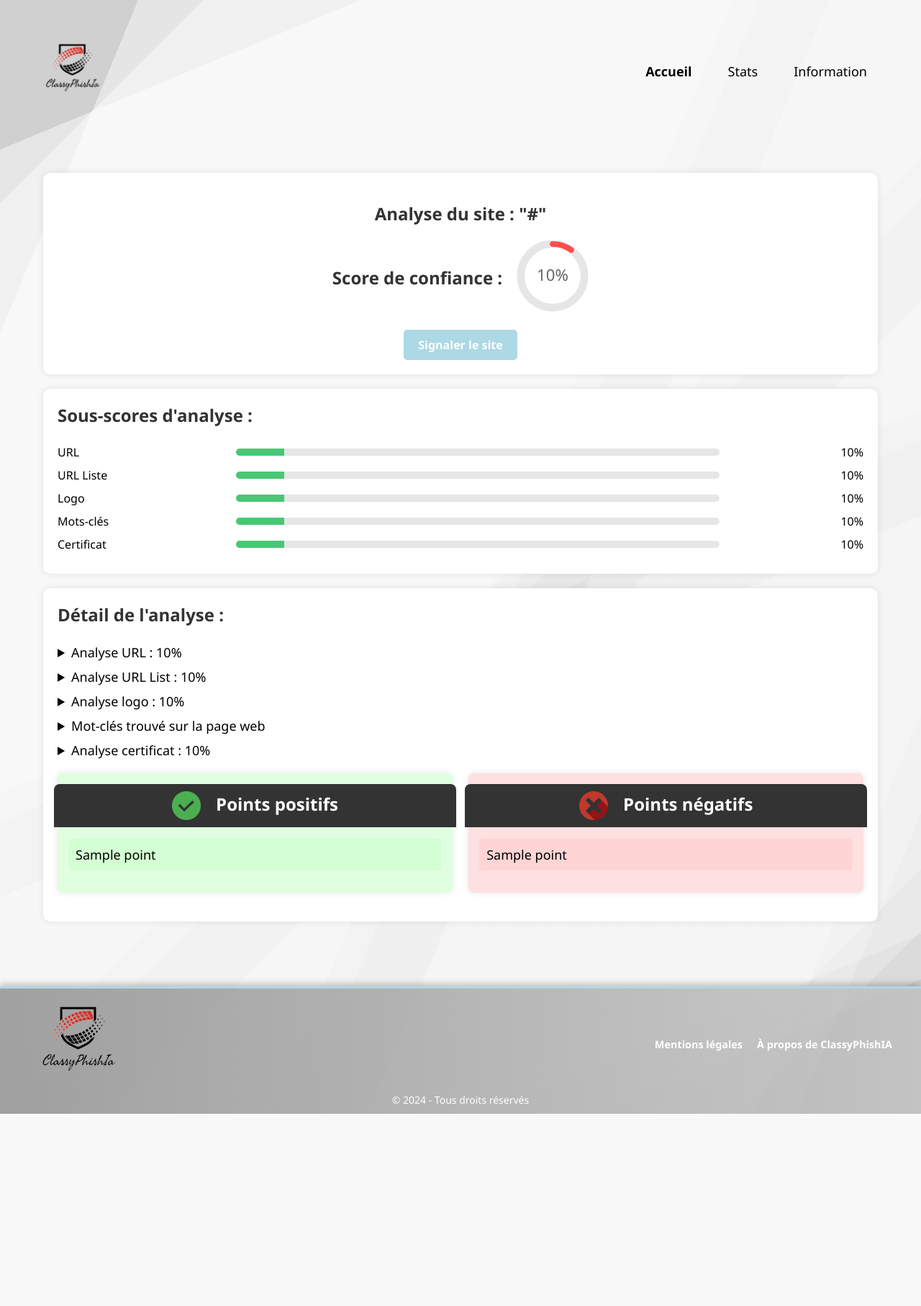
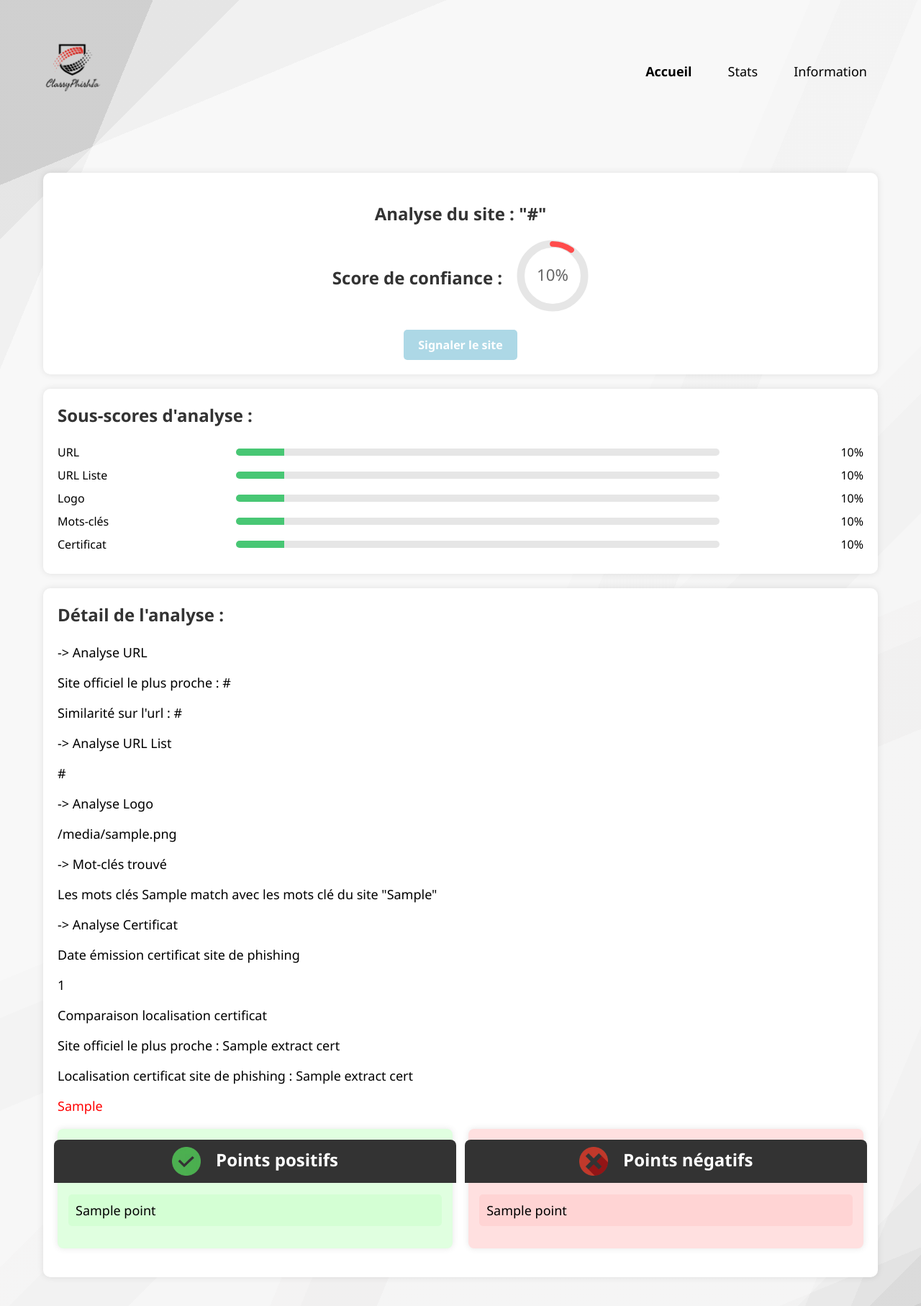
Before and after one commit to Maths354/ClassyPhishIA, a Flask app: template apps/templates/valid_url.html in a window 1280 px wide. Shown: the top 1814 px of the page at 72% size. Before the commit the page ends 1547 px from the top, so only its background shows below. Run offline with Flask 3, Linux system fonts and the light colour scheme; the template is opened without the code that fills it: most values are stand-ins (such as "Sample title", 1, 10 or a date in 2020).

Commit message:
Update valid_url.html

```diff
--- a/apps/templates/valid_url.html
+++ b/apps/templates/valid_url.html
@@ -6,6 +6,7 @@
     <title>Analyse de site de phishing</title>
     <link rel="stylesheet" type= "text/css" href= "{{ url_for('static',filename='styles.css') }}">
     <link rel="stylesheet" href="https://cdnjs.cloudflare.com/ajax/libs/animate.css/4.1.1/animate.min.css">
+    <script src="{{ url_for('static', filename='js/test.js') }}" defer></script>
 </head>
 <body>
     <header>
@@ -94,62 +95,42 @@
 
             <div class="sub-scores">
                 <h3>Détail de l'analyse :</h3>
-                <ul>
-                    <li>
-                        <details>
-                            <summary>Analyse URL : {{ scores.checkURL * 100 }}%</summary>
-                            <ul>
-                                <li>
-                                    <p style="color: red;">Site officiel le plus proche : {{ id_official.checkURL[1] }}</p>
-                                    <p style="color: red;">Similarité sur l'url : {{ datas.checkURL }}</p>
+                <ul class="collapsible-list">
+                    <li class="collapsible-item">
+                        <div class="collapsible-header">-> Analyse URL</div>
+                        <div class="collapsible-content">
+                            <p>Site officiel le plus proche : {{ id_official.checkURL[1] }}</p>
+                            <p>Similarité sur l'url : {{ datas.checkURL }}</p>
+                        </div>
                     </li>
-                            </ul>
-                        </details>
+                    <li class="collapsible-item">
+                        <div class="collapsible-header">-> Analyse URL List</div>
+                        <div class="collapsible-content">
+                            <p>{{ datas.extractURL }}</p>
+                        </div>
                     </li>
-                    <li>
-                        <details>
-                            <summary>Analyse URL List : {{ scores.extractURL * 100 }}%</summary>
-                            <ul>
-                                <li>
-                                    <p style="color: red">{{ datas.extractURL }}</p>
+                    <li class="collapsible-item">
+                        <div class="collapsible-header">-> Analyse Logo</div>
+                        <div class="collapsible-content">
+                            <p>{{ datas.extractLogo }}</p>
+                        </div>
                     </li>
-                            </ul>
-                        </details>
+                    <li class="collapsible-item">
+                        <div class="collapsible-header">-> Mot-clés trouvé</div>
+                        <div class="collapsible-content">
+                            <p>Les mots clés {{ datas.extractKeyword }} match avec les mots clé du site "{{ id_official.extractKeyword }}"</p>
+                        </div>
                     </li>
-                    <li>
-                        <details>
-                            <summary>Analyse logo : {{ scores.extractLogo * 100 }}%</summary>
-                            <ul>
-                                <li>
-                                    <p style="color: red">{{ datas.extractLogo }}</p>
-                                </li>
-                            </ul>
-                        </details>
-                    </li>
-                    <li>
-                        <details>
-                            <summary>Mot-clés trouvé sur la page web</summary>
-                            <ul>
-                                <li>
-                                    <p style="color: red">Les mots clés {{ datas.extractKeyword }} match avec les mots clé du site "{{ id_official.extractKeyword }}"</p>
-                                </li>
-                            </ul>
-                        </details>
-                    </li>
-                    <li>
-                        <details>
-                            <summary>Analyse certificat : {{ scores.extractCert * 100 }}%</summary>
-                            <ul>
-                                <li>
+                    <li class="collapsible-item">
+                        <div class="collapsible-header">-> Analyse Certificat</div>
+                        <div class="collapsible-content">
                             <p style="color: black">Date émission certificat site de phishing</p>
                             <p style="color: black">{{ datas.extractCert[0][0] }}</p>
                             <p style="color: black">Comparaison localisation certificat</p>
                             <p style="color: black">Site officiel le plus proche : {{ datas.extractCert[0][1] }}</p>
                             <p style="color: black">Localisation certificat site de phishing : {{ datas.extractCert[0][2] }}</p>
                             <p style="color: red">{{ datas.extractCert[1] }}</p>
-                                </li>
-                            </ul>
-                        </details>
+                        </div>
                     </li>
                 </ul>
                 <div class="columns-container">
```
Lines whose indentation alone changed are shown as unchanged.
